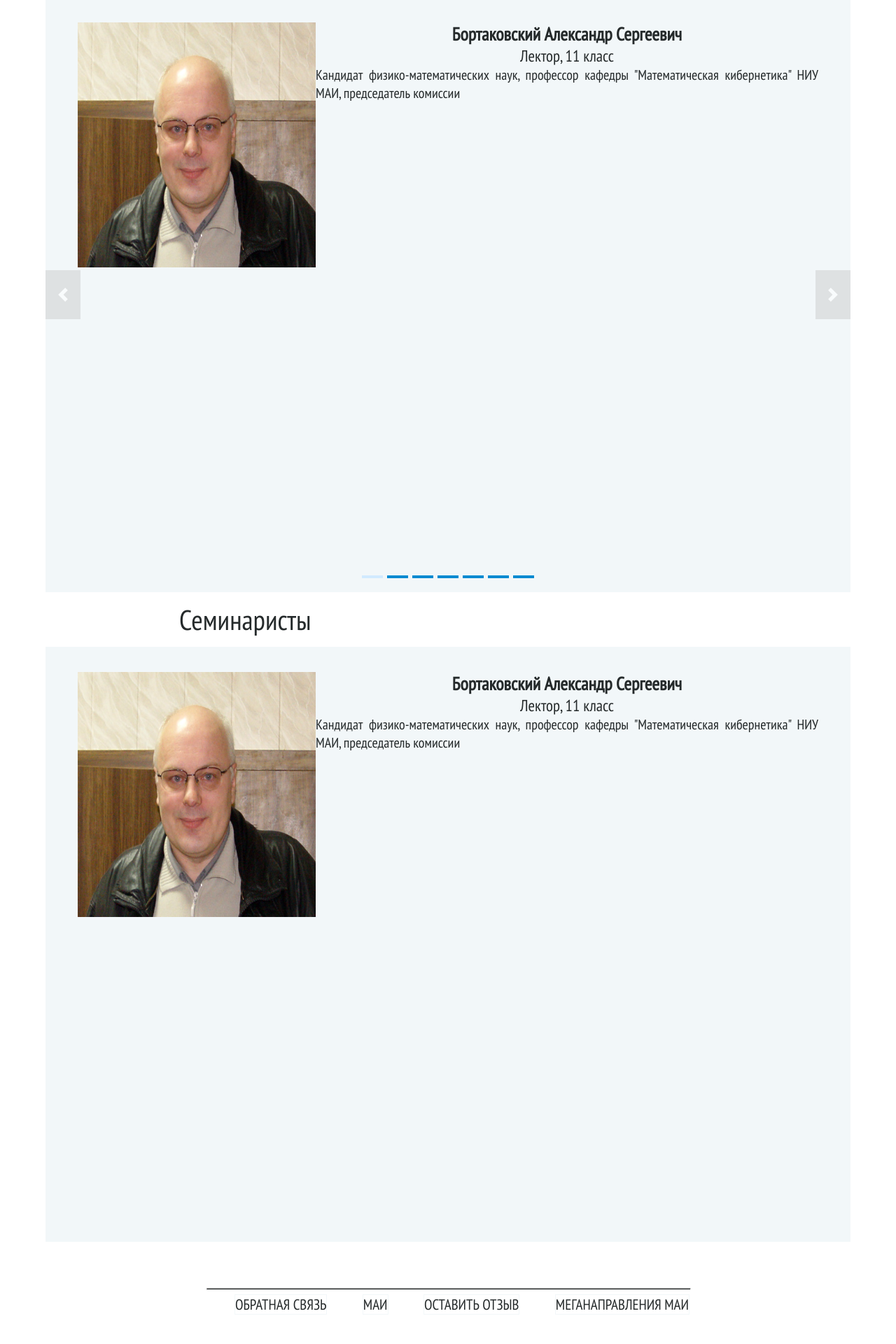
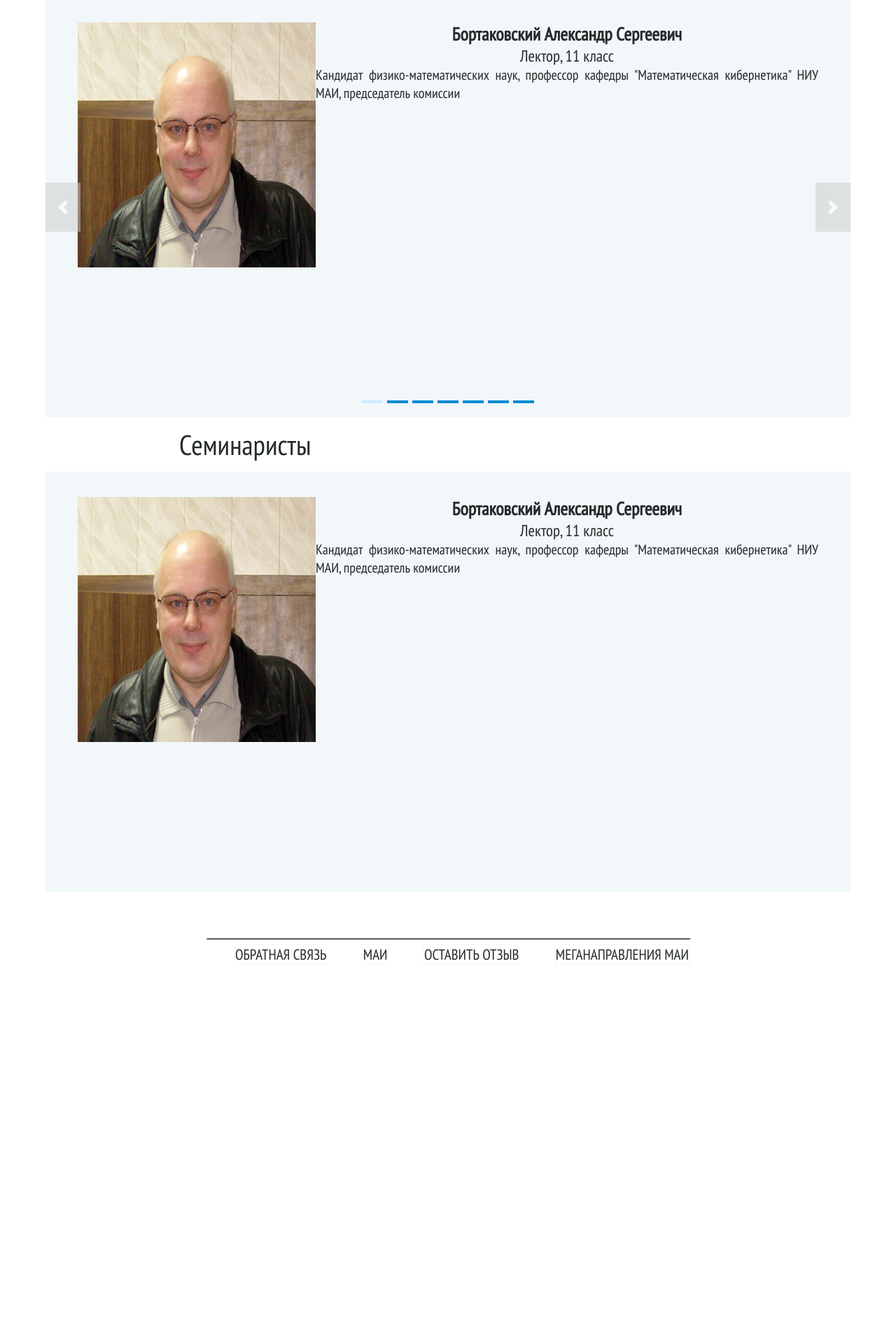
Before and after one commit to armilyutina/pmschool, a Django app: page /teachers/ in a window 1280 px wide. Shown: the part 960-2880 px from the top of the page at 70% size. After the commit the page ends 2338 px from the top, so only its background shows below. Run offline with Django 3.2, Linux system fonts and the light colour scheme; some libraries are stand-ins or nearby versions.

Commit message:
sliderTeachers

```diff
--- a/main/static/main/css/style.css
+++ b/main/static/main/css/style.css
@@ -769,7 +769,7 @@ dl {
 }
 
 .slider__item {
-	min-height: 850px;
+	min-height: 600px;
 	overflow: hidden;
 	position: relative;
 }
```
